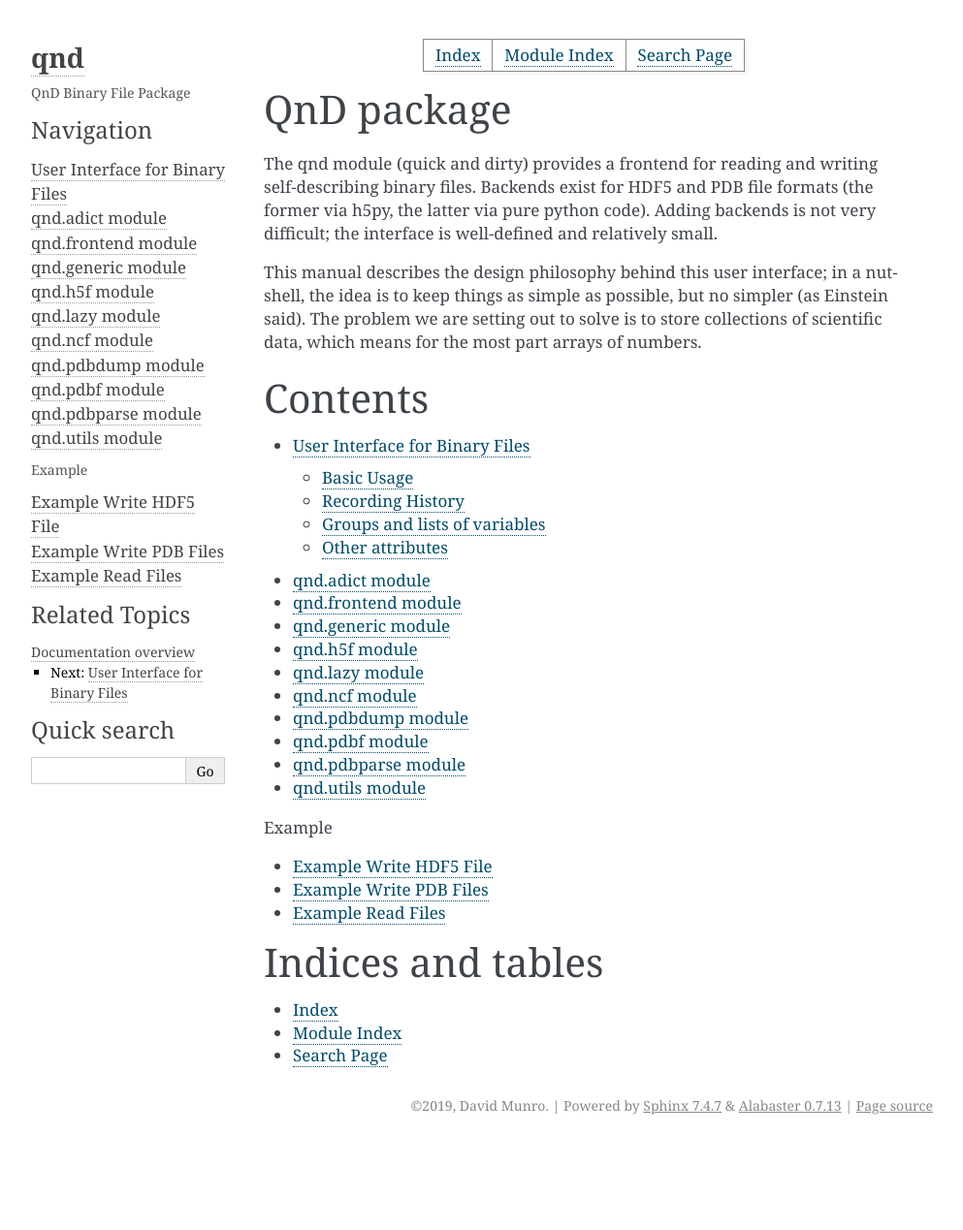
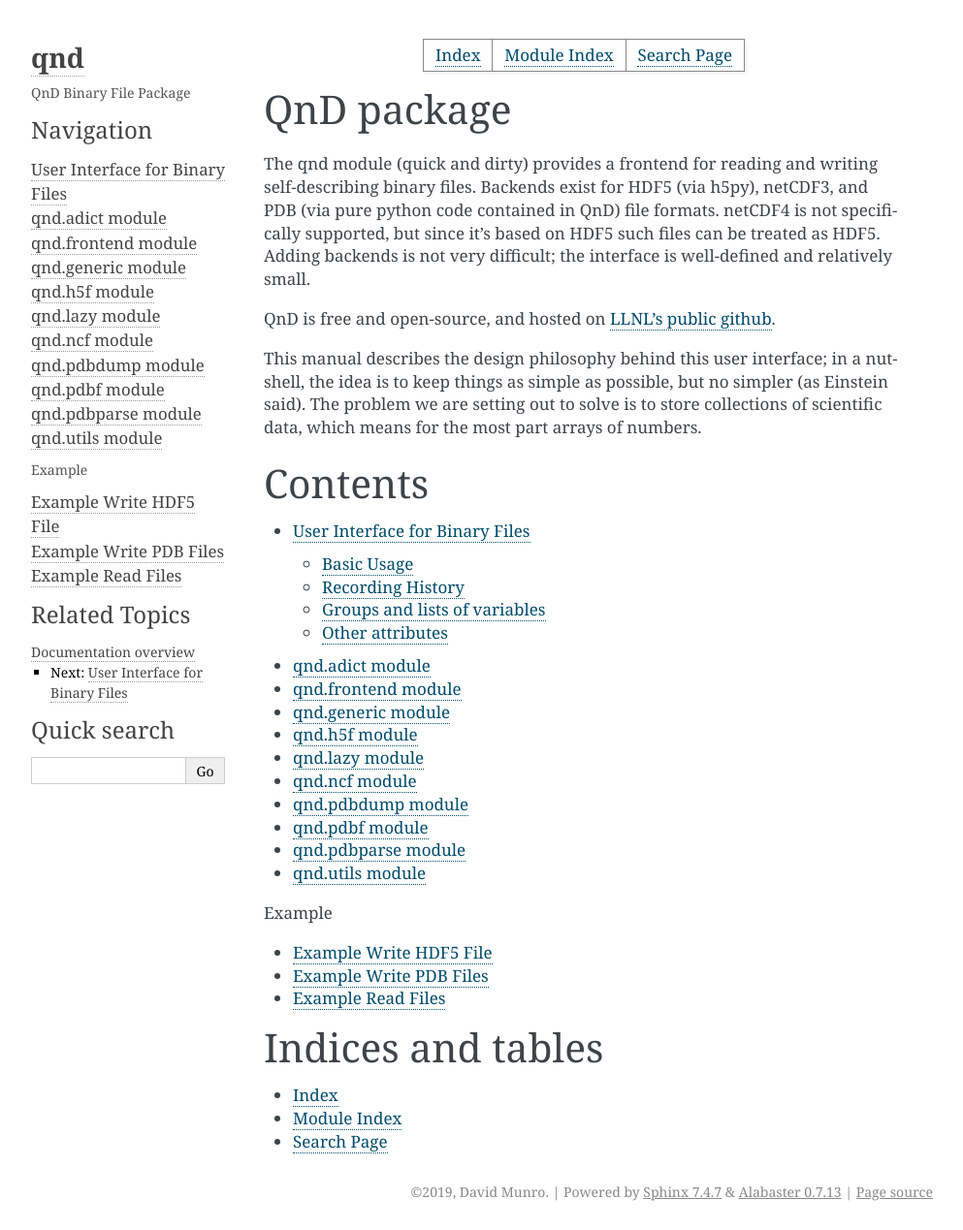
Before and after one commit to LLNL/qnd, a Sphinx documentation site: the page built from docs/index.rst, in a window 1280 px wide. Shown: the whole page at 97% size, without its empty margins (148-1141 px from the left). Built offline with Sphinx 7.4.7, drawn with Linux system fonts in a browser that asks for light colours; before the commit the page ends 1180 px from its top, so only the background shows below that.

Commit message:
Update index.rst

```diff
--- a/docs/index.rst
+++ b/docs/index.rst
@@ -11,10 +11,13 @@ QnD package
 ===========
 
 The qnd module (quick and dirty) provides a frontend for reading and
-writing self-describing binary files.  Backends exist for HDF5 and PDB
-file formats (the former via h5py, the latter via pure python code).
-Adding backends is not very difficult; the interface is well-defined
-and relatively small.
+writing self-describing binary files.  Backends exist for HDF5 (via h5py),
+netCDF3, and PDB (via pure python code contained in QnD) file formats.
+netCDF4 is not specifically supported, but since it's based on HDF5
+such files can be treated as HDF5.  Adding backends is not very difficult;
+the interface is well-defined and relatively small.
+
+QnD is free and open-source, and hosted on `LLNL's public github <https://github.com/LLNL/qnd/>`_.
 
 This manual describes the design philosophy behind this user interface;
 in a nutshell, the idea is to keep things as simple as possible, but
```
